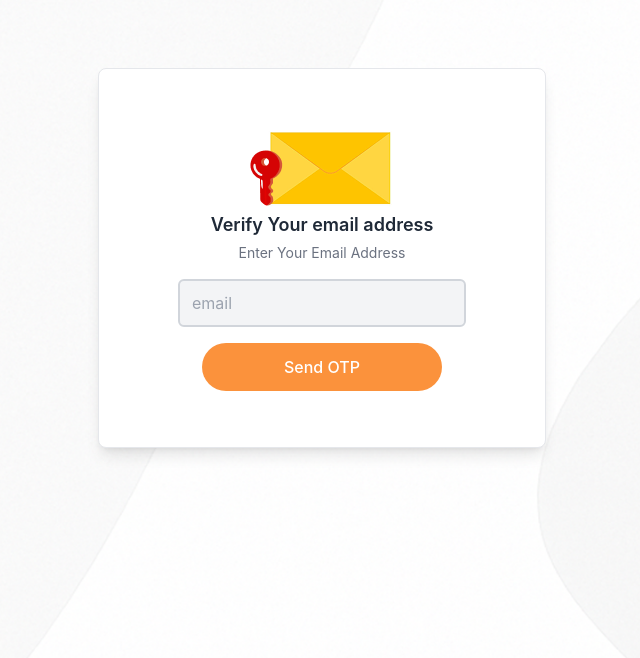
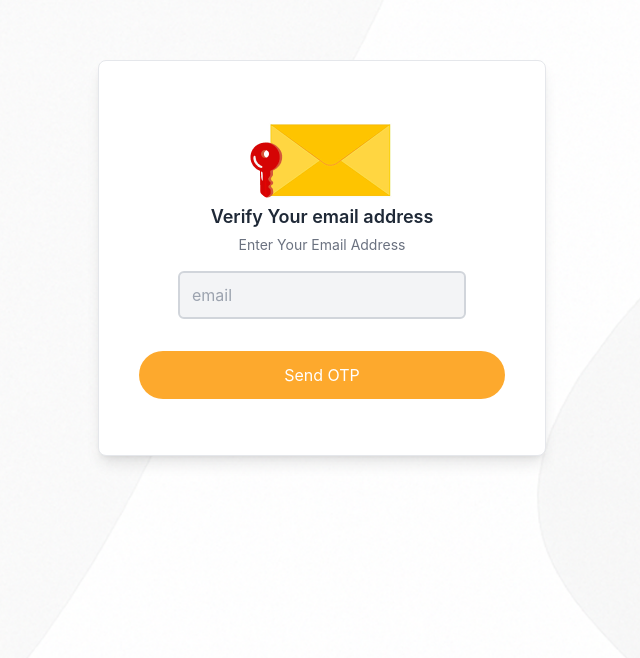
Before and after one commit to iteg-ship-it/ITEG_Management_System, a React (Vite) app in the folder frontend/: page /otp-verification in a window 1280 px wide. Shown: the part 142-800 px from the top of the page, without its empty margins (318-958 px from the left). Built offline with nearby package versions, Linux system fonts and the light colour scheme.

Commit message:
update login button ui

```diff
--- a/frontend/src/components/common-components/otp-verfication/OtpVeriFication.jsx
+++ b/frontend/src/components/common-components/otp-verfication/OtpVeriFication.jsx
@@ -60,7 +60,7 @@ const OtpVeriFication = () => {
                     <button
                         type="submit"
                         disabled={isLoading}
-                        className="bg-orange-400 w-60 hover:bg-brandYellow text-white font-medium px-6 py-3 rounded-full"
+                        className="w-full bg-brandYellow text-white py-3 rounded-full mt-4 hover:bg-orange-600 transition relative"
                     >
                         {isLoading ? "Sending OTP..." : "Send OTP"}
                     </button>
```
